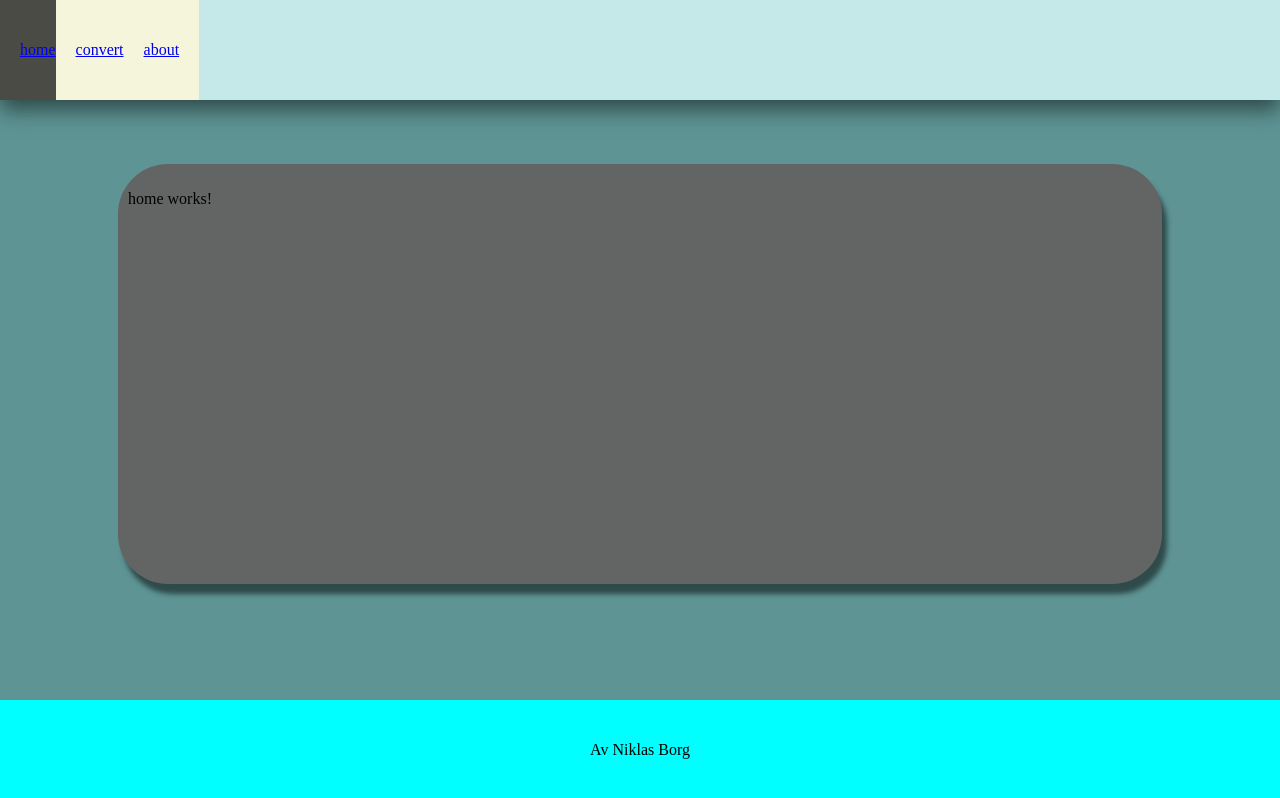
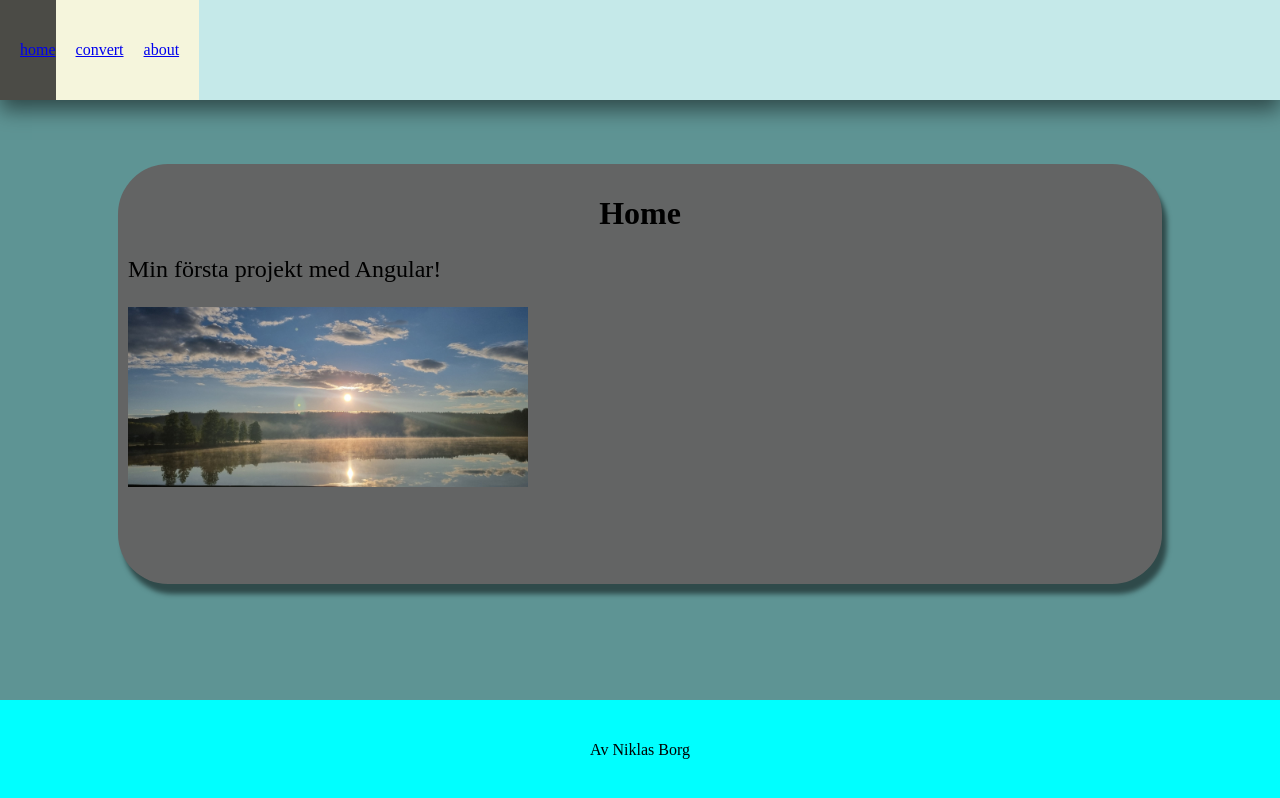
Before and after one commit to Nirren92/moment3dt208, an Angular app: page /home in a window 1280 px wide. Built offline with nearby package versions, Linux system fonts and the light colour scheme.

Commit message:
klart för idag

```diff
--- a/package.json
+++ b/package.json
@@ -27,6 +27,9 @@
     "@angular/cli": "^17.3.4",
     "@angular/compiler-cli": "^17.3.0",
     "@types/jasmine": "~5.1.0",
+    "imagemin": "^8.0.1",
+    "imagemin-mozjpeg": "^10.0.0",
+    "imagemin-pngquant": "^9.0.2",
     "jasmine-core": "~5.1.0",
     "karma": "~6.4.0",
     "karma-chrome-launcher": "~3.2.0",
--- a/src/app/home/home.component.html
+++ b/src/app/home/home.component.html
@@ -1 +1,10 @@
-<p>home works!</p>
+<h1>Home</h1>
+
+
+    <p>Min första projekt med Angular!</p>
+
+    <div class="testar" >
+        <div class="container_img">
+            <img ngSrc="assets/img/bild11.jpg"  width="400" height="180" priority alt="bild på sjö">
+        </div>
+    </div>
--- a/src/app/home/home.component.scss
+++ b/src/app/home/home.component.scss
@@ -0,0 +1,24 @@
+p
+{
+    font-size: clamp(15px, 2vw, 24px);
+}
+
+testar
+{
+    display: flex;
+    justify-content: center;
+    align-items: center;
+    flex-direction: column;
+    margin-top: 20px;
+position: relative;
+    .container_img
+    {
+
+        img
+        {
+
+            border-radius: 20px;
+            object-fit: "contain"
+        }
+    }
+}
--- a/src/app/home/home.component.ts
+++ b/src/app/home/home.component.ts
@@ -1,9 +1,11 @@
 import { Component } from '@angular/core';
+
+import { NgOptimizedImage } from '@angular/common'
 
 @Component({
   selector: 'app-home',
   standalone: true,
-  imports: [],
+  imports: [NgOptimizedImage],
   templateUrl: './home.component.html',
   styleUrl: './home.component.scss'
 })
```
Also changed, not shown: src/assets/img/bild11.jpg (added), 1 other file (tests, documents, lock files or other folders).
